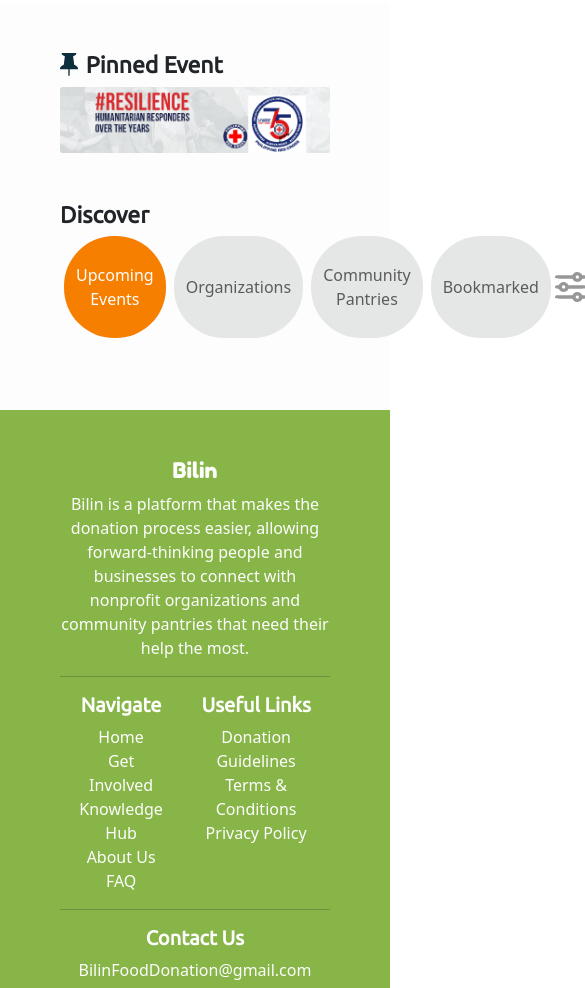
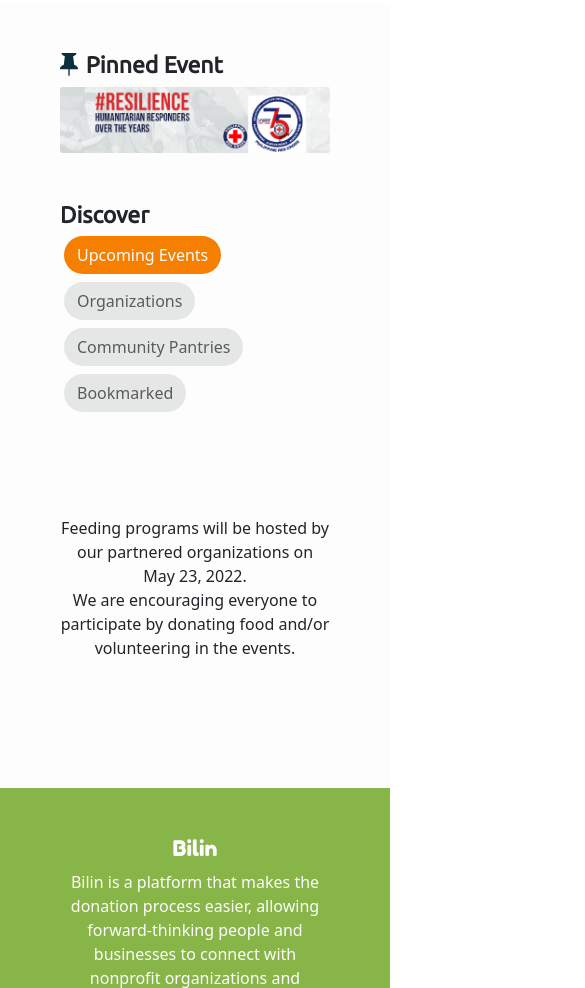
Before and after one commit to Biowulf21/Bilin---The-Food-Donation-App, a website with bundled scripts: page public/src/landing_page/get_involved.html in a window 390 px wide. Shown: the part 648-1636 px from the top of the page, 585 px wide, since content can reach past the window. Built offline with nearby package versions, Linux system fonts and the light colour scheme; no server answers.

Commit message:
Responsive layout

```diff
--- a/public/src/landing_page/get_involved.html
+++ b/public/src/landing_page/get_involved.html
@@ -66,19 +66,19 @@
     </section>
 
     <!-- Discover -->
-    <section class="px-5 pb-5 bg-color2">
+    <section class="px-5 pb-3 bg-color2">
         <div class="container">
             <div>
                 <h3 class="h3s"><b>Discover</b></h3>
             </div>
             <div class="d-flex justify-content-between">
-                <div class="d-flex">
-                    <button class="btn-round btn-active mx-1">Upcoming Events</button>
-                    <button class="btn-round mx-1">Organizations</button>
-                    <button class="btn-round mx-1">Community Pantries</button>
-                    <button class="btn-round mx-1">Bookmarked</button>
+                <div class="mb-2">
+                    <button class="mb-2 btn rounded-pill mx-1" style="padding: 6px 12px; background-color: #F77F00; color: #FDFDFD; font-weight: 500; cursor: pointer;">Upcoming Events</button>
+                    <button class="mb-2 btn rounded-pill mx-1" style="padding: 6px 12px; background-color: #E5E7E7; color: #5C5B5B; font-weight: 500; cursor: pointer;">Organizations</button>
+                    <button class="mb-2 btn rounded-pill mx-1" style="padding: 6px 12px; background-color: #E5E7E7; color: #5C5B5B; font-weight: 500; cursor: pointer;">Community Pantries</button>
+                    <button class="mb-2 btn rounded-pill mx-1" style="padding: 6px 12px; background-color: #E5E7E7; color: #5C5B5B; font-weight: 500; cursor: pointer;">Bookmarked</button>
                 </div>
-                <div class="d-flex">
+                <div class="d-none d-flex">
                     <img src="/images/filter.svg">
                     <button class="btns text-color2 mx-2" style="border: 0px; background-color: #F77F00;">+ Create new
                         event</button>
@@ -89,6 +89,13 @@
 
                 </div>
             </div>
+        </div>
+    </section>
+
+    <section class="p-5 bg-color2">
+        <div class="pb-5 container text-center">
+            <p class="pb-3">Feeding programs will be hosted by our partnered organizations on May 23, 2022.<br>We are encouraging everyone to participate by donating food and/or volunteering in the events.
+            </p>
         </div>
     </section>
 
```
